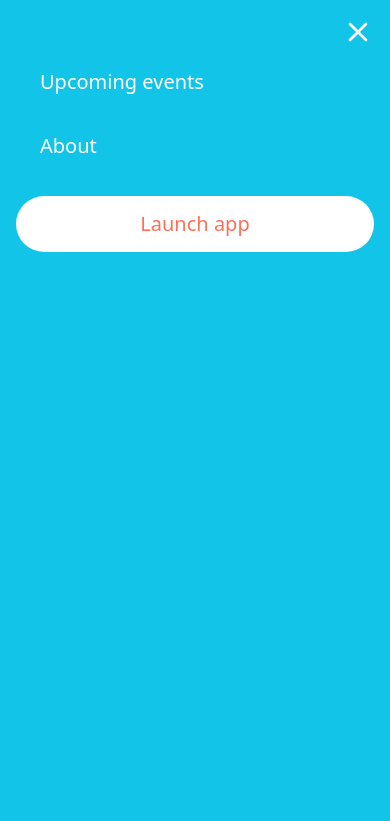
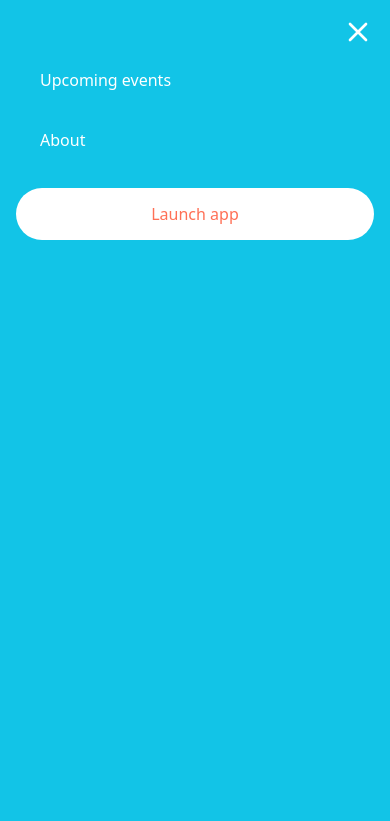
Before and after one commit to Pool-Escrow/pool-landing, an Astro site: page / in a window 390 px wide. Both pictures are taken after a click on the button 342 px from the left and 38 px from the top of the page. Shown: the top 821 px of the page. Built offline with nearby package versions, Linux system fonts and the light colour scheme; Astro itself is replaced by a stand-in of ours; a script that the page names is missing.

Commit message:
continue font size adjustments

```diff
--- a/src/components/header.astro
+++ b/src/components/header.astro
@@ -2,7 +2,7 @@
     <nav class='container flex items-center justify-between py-5 align-middle lg:py-16'>
         <!-- Logo -->
         <div class='relative items-center justify-center align-middle'>
-            <a href='#main-header' class='font-raleway px-6 text-3xl font-bold text-white md:text-5xl'>pool</a>
+            <a href='#main-header' class='px-6 font-raleway text-3xl font-bold text-white md:text-5xl'>pool</a>
         </div>
 
         <!-- Full Menu for Larger Screens -->
@@ -47,11 +47,11 @@
                     ></path>
                 </svg>
             </button>
-            <a href='#upcoming-events' class='block px-6 pt-4 text-xl text-white'>Upcoming events</a>
-            <a href='#download-app' class='block px-6 text-xl text-white'>About</a>
+            <a href='#upcoming-events' class='block px-6 pt-4 text-[16px] text-white sm:text-xl'>Upcoming events</a>
+            <a href='#download-app' class='block px-6 text-[16px] text-white sm:text-xl'>About</a>
             <a
                 href='https://app.poolparty.cc'
-                class='block rounded-full bg-white px-8 py-3.5 text-center text-xl font-normal text-[#FF7056]'>
+                class='block rounded-full bg-white px-8 py-3.5 text-center text-[16px] text-[#FF7056] sm:text-xl'>
                 Launch app
             </a>
         </div>
```
